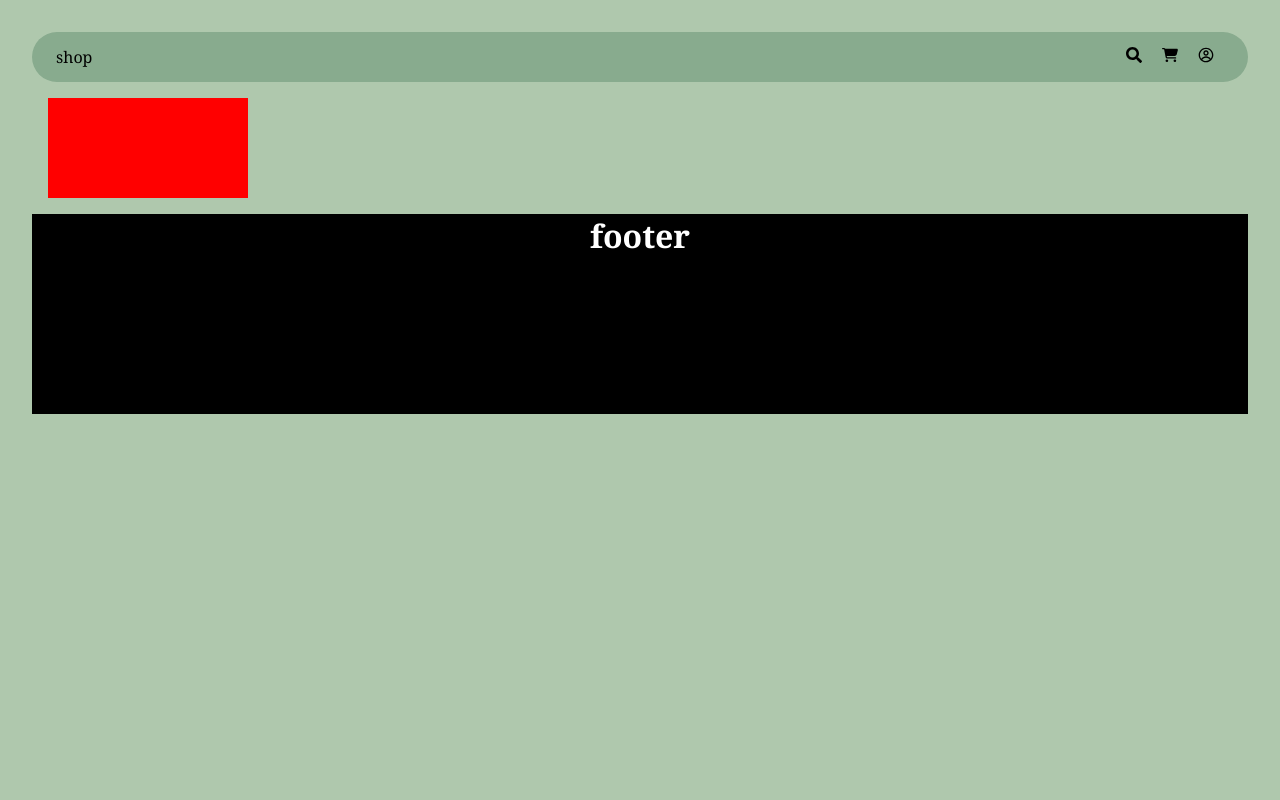
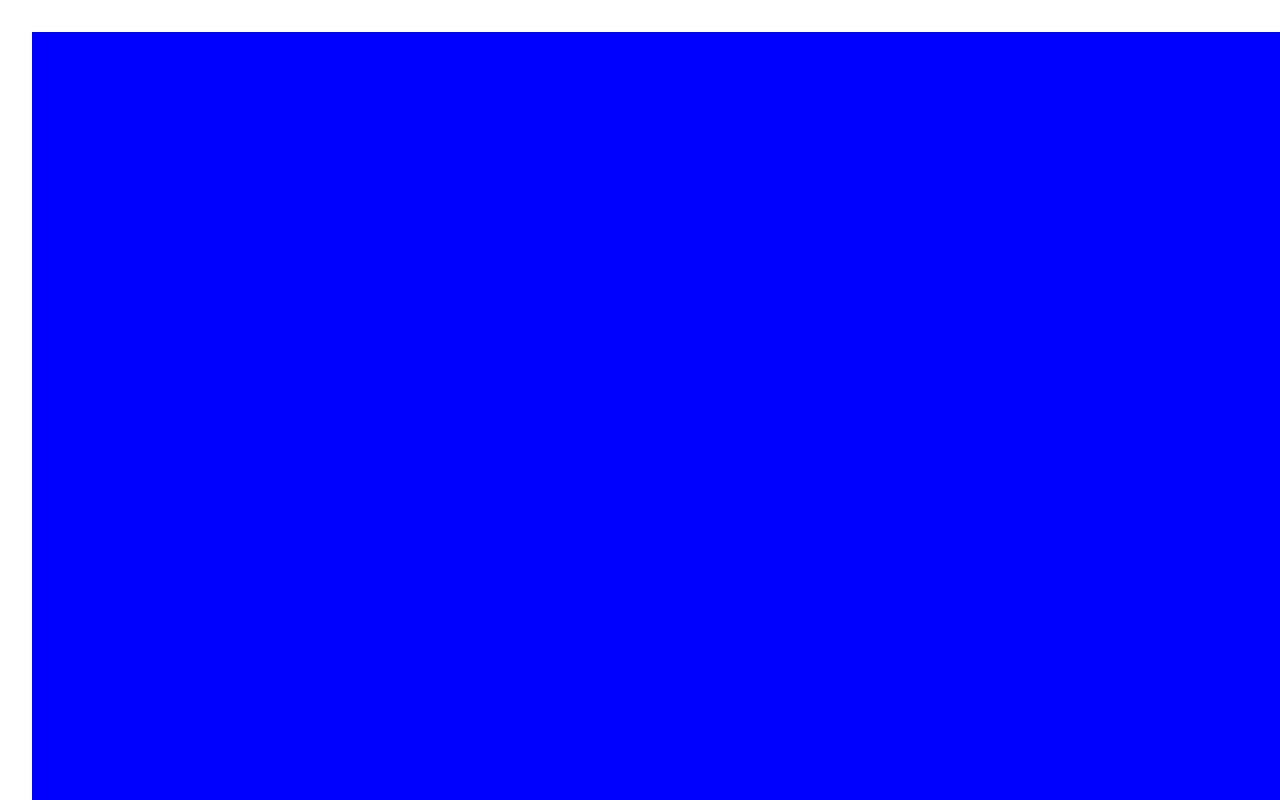
Before and after one commit to anoof36/E-commerce, a React (Vite) app in the folder frontend/: page /products in a window 1280 px wide. Shown: the top 800 px of the page. Built offline with nearby package versions, Linux system fonts and the light colour scheme.

Commit message:
bootstrap added

```diff
--- a/frontend/package.json
+++ b/frontend/package.json
@@ -10,7 +10,9 @@
     "preview": "vite preview"
   },
   "dependencies": {
+    "bootstrap": "^5.3.3",
     "react": "^18.2.0",
+    "react-bootstrap": "^2.10.5",
     "react-dom": "^18.2.0",
     "react-icons": "^5.0.1",
     "react-router-dom": "^6.21.2"
--- a/frontend/src/App.jsx
+++ b/frontend/src/App.jsx
@@ -10,17 +10,13 @@ import LoginPage from "./pages/loginPage";
 import HomePage from "./pages/homePage";
 import ProductsPage from "./pages/productsPage";
 import "./App.css";
-import AppHeader from "./components/common/header";
 import Footer from "./components/common/footer";
+import Header from "./components/common/header";
 function App() {
-
-
-console.log("working App");
-
   return (
     <>
       <Router>
-        <AppHeader />
+        <Header />
         <Routes>
           <Route path="/" element={<RouterGuard />}>
             <Route index element={<HomePage />} />
--- a/frontend/src/components/common/header/index.jsx
+++ b/frontend/src/components/common/header/index.jsx
@@ -1,77 +1,13 @@
-import { useEffect, useState } from "react";
-import { TiThMenu } from "react-icons/ti";
-import { IoCloseOutline } from "react-icons/io5";
-import { CgProfile } from "react-icons/cg";
-import { FaCartShopping } from "react-icons/fa6";
-import { FaSearch } from "react-icons/fa";
-import style from "./index.module.css";
+import React from "react";
 
 const AppHeader = () => {
-  const [isMobile, setIsMobile] = useState(false);
-  const [isToggle, setIsToggle] = useState(false);
-
-  console.log("toggle:", isToggle);
-
-  useEffect(() => {
-    const handleResize = () => {
-      const screenWidth = window.innerWidth;
-      setIsMobile(screenWidth <= 768);
-    };
-
-    handleResize();
-
-    window.addEventListener("resize", handleResize);
-
-    return () => {
-      window.removeEventListener("resize", handleResize);
-    };
-  }, []);
-
   return (
     <>
-      <header className={style.container}>
-        <div>shop</div>
-        {isMobile ? (
-          <div>
-            <button
-              onClick={() => {
-                setIsToggle(isToggle ? false : true);
-              }}
-            >
-              {isToggle ? <IoCloseOutline /> : <TiThMenu />}
-            </button>
-            {/* Toggle Box */}
-            {isToggle ? (
-              <div className={style.toggle}>
-                <ul>
-                  <li>
-                    cart <FaCartShopping />
-                  </li>
-                  <li>
-                    profile <CgProfile />
-                  </li>
-                </ul>
-              </div>
-            ) : (
-              <></>
-            )}
-          </div>
-        ) : (
-          <div className={style.right_side}>
-            <ul>
-              <li>
-                <FaSearch />
-              </li>
-              <li>
-                <FaCartShopping />
-              </li>
-              <li>
-                <CgProfile />
-              </li>
-            </ul>
-          </div>
-        )}
-      </header>
+    <header>
+      <nav>
+
+      </nav>
+    </header>
     </>
   );
 };
--- a/frontend/src/components/common/header/index.module.css
+++ b/frontend/src/components/common/header/index.module.css
@@ -1,9 +1,7 @@
 .container {
   width: 100%;
-  min-height: 50px;
-  max-height: 8%;
+  height: 40px;
   background-color: #88ab8e;
-  border-radius: 50px;
   display: flex;
   justify-content: space-between;
   align-items: center;
--- a/frontend/src/components/layouts/layout.jsx
+++ b/frontend/src/components/layouts/layout.jsx
@@ -1,18 +1,22 @@
 import { Outlet } from "react-router-dom";
+import AppHeader from "../common/header";
 
 const RouterGuard = () => {
   return (
+    <>
       <div
         style={{
-
+          paddingTop: "2rem",
+          backgroundColor: "blue",
           color: "black",
           width: "100dvw",
+          height: "auto",
           display: "flex",
-        padding: "1rem 1rem",
         }}
       >
         <Outlet />
       </div>
+    </>
   );
 };
 
--- a/frontend/src/main.jsx
+++ b/frontend/src/main.jsx
@@ -2,6 +2,7 @@ import React from 'react'
 import ReactDOM from 'react-dom/client'
 import App from './App.jsx'
 import './index.css'
+import 'bootstrap/dist/css/bootstrap.min.css';
 
 
 ReactDOM.createRoot(document.getElementById('root')).render(
--- a/frontend/src/pages/productsPage/index.jsx
+++ b/frontend/src/pages/productsPage/index.jsx
@@ -2,9 +2,14 @@ import React from "react";
 
 const ProductsPage = () => {
   return (
-    <div
-      style={{ width: "200px", height: "100px", backgroundColor: "red" }}
-    ></div>
+    <>
+      <div style={{ width: "100vw", height: "100vh" }}>
+        {/* Use d-flex and align-items-end */}
+        <div className="d-flex w-100 h-100 align-items-end">
+          <p>hello</p>
+        </div>
+      </div>
+    </>
   );
 };
 
```
Also changed, not shown: frontend/src/components/common/header/head.jsx (added, +79 -0 lines), 1 other file (tests, documents, lock files or other folders). Lines whose indentation alone changed are shown as unchanged.
